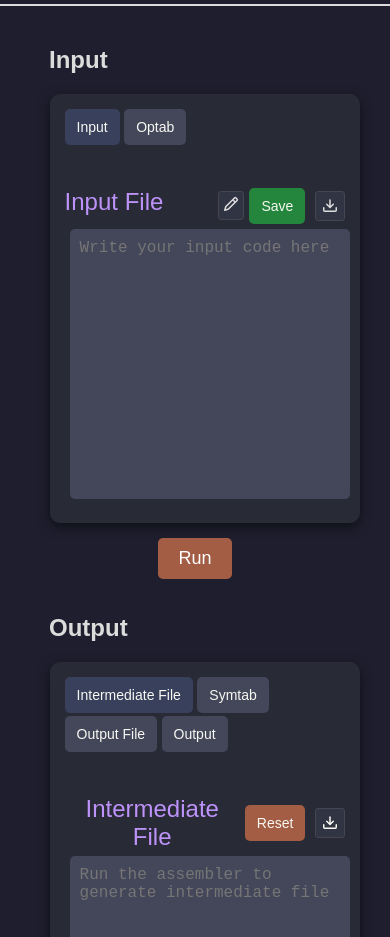
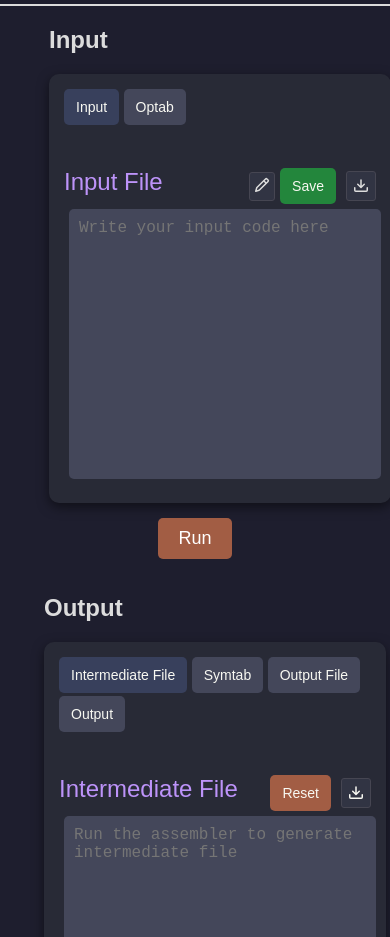
Before and after one commit to aarontoms/Pass2GUI-aaron, a website: page public/index.html in a window 390 px wide. Shown: the part 163-1100 px from the top of the page. Drawn offline with Linux system fonts and the light colour scheme.

Commit message:
Add files via upload

```diff
--- a/public/ofStyles.css
+++ b/public/ofStyles.css
@@ -33,18 +33,19 @@ body {
 
 .left,
 .right {
-    margin-left: 20px;
     display: flex;
     justify-content: center;
     flex-direction: column;
 }
 
 .left {
+    margin-left: 20px;
     width: 44%;
 }
 
 .right {
     width: 56%;
+    margin-left: 10px;
 }
 
 .left-box,
@@ -150,7 +151,6 @@ button:hover {
 }
 
 .reset-btn {
-    margin-left: 5px;
     background-color: #a25d44;
 }
 
@@ -176,7 +176,6 @@ button:hover {
 @media (max-width: 1000px) {
     .outbox {
         flex-direction: column;
-        padding: 5% 0;
         width: 100vw;
     }
 
@@ -196,12 +195,11 @@ button:hover {
     .left,
     .right {
         width: 80%;
-        max-width: 400px;
     }
 
     .left-box,
     .right-box {
-        width: 90%;
+        width: 100%;
         margin: 0 auto;
         padding: 15px;
     }
```
